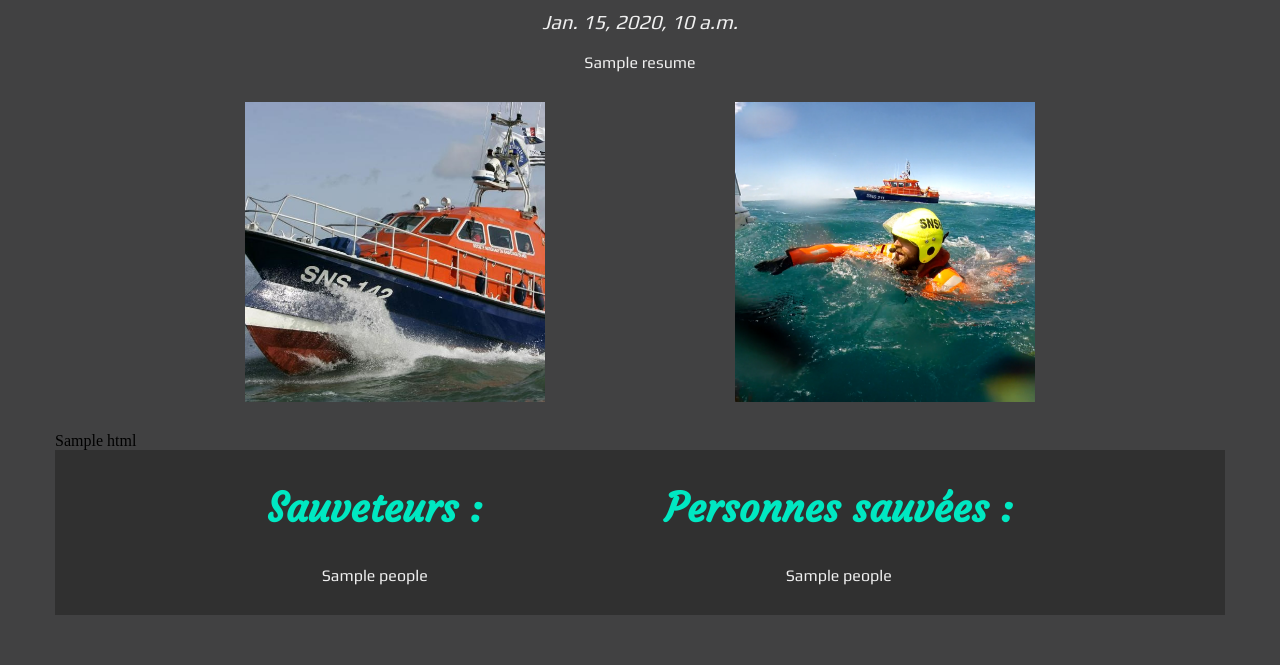
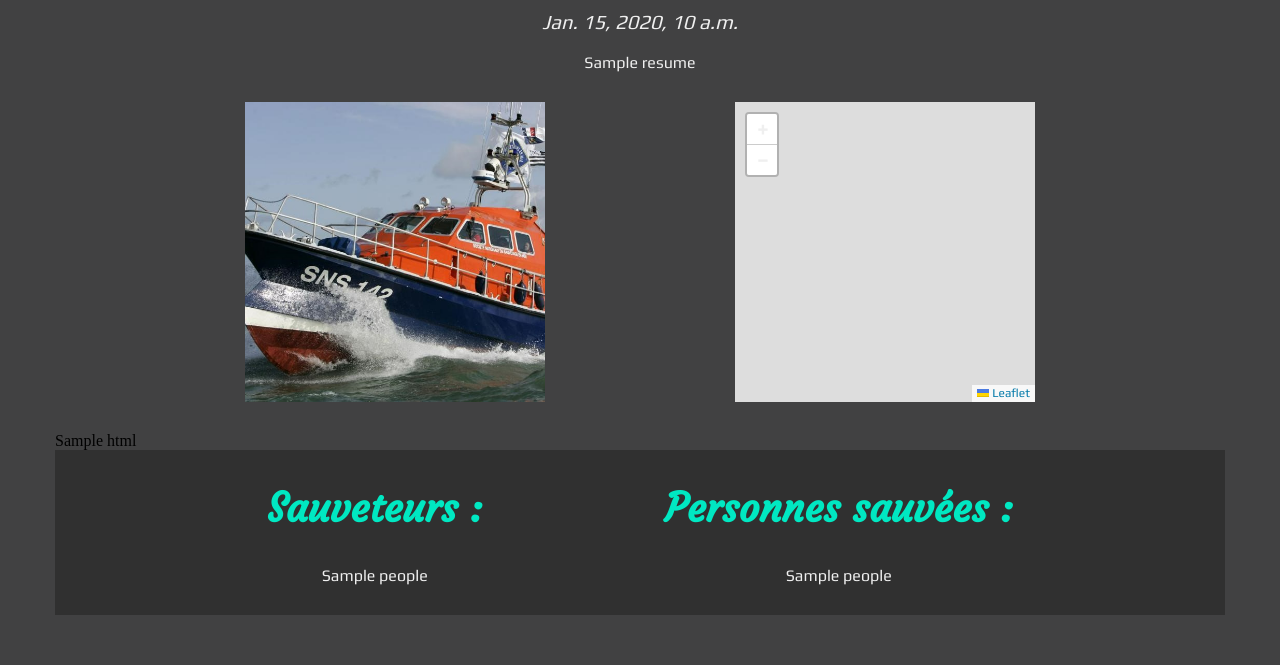
Before and after one commit to flifloo/nuitdelinfo-2021, a Django app: template templates/article/article.html in a window 1280 px wide. Shown: the part 185-850 px from the top of the page. Run offline with Django 3.2, Linux system fonts and the light colour scheme; the template is opened without the code that fills it: most values are stand-ins (such as "Sample title", 1, 10 or a date in 2020); some libraries are stand-ins or nearby versions.

Commit message:
Dynamic map

```diff
--- a/templates/article/article.html
+++ b/templates/article/article.html
@@ -8,7 +8,7 @@
         <p class="desc">{{ rescue.resume }}</p>
         <div class="pic-flex">
             <img src="{% static 'images/bateau.jpg' %}">
-            <img src="{% static 'images/sauvetage.png' %}">
+            <div id="map" style="width:300px; height:300px"></div>
         </div>
         <div class="content">
             {{ rescue.description.html | safe }}
@@ -30,6 +30,35 @@
 
 
     </section>
+    <script src="https://unpkg.com/leaflet@1.6.0/dist/leaflet.js" integrity="sha512-gZwIG9x3wUXg2hdXF6+rVkLF/0Vi9U8D2Ntg4Ga5I5BZpVkVxlJWbSQtXPSiUTtC0TjtGOmxa1AJPuV0CPthew==" crossorigin=""></script>
+    <script>
+        let map = L.map('map').setView([{{ rescue.location_long }}, {{ rescue.location_lat }}], 7);
+
+        const iconRetinaUrl = '{% static 'images/marker-icon-2x.png' %}';
+        const iconUrl = '{% static 'images/marker-icon.png' %}';
+        const shadowUrl = '{% static 'images/marker-shadow.png' %}';
+        const iconDefault = L.icon({
+            iconRetinaUrl,
+            iconUrl,
+            shadowUrl,
+            iconSize: [25, 41],
+            iconAnchor: [12, 41],
+            popupAnchor: [1, -34],
+            tooltipAnchor: [16, -28],
+            shadowSize: [41, 41]
+        });
+
+        L.Marker.prototype.options.icon = iconDefault;
+
+        let osmLayer = L.tileLayer('http://{s}.tile.osm.org/{z}/{x}/{y}.png', {
+            attribution: '© OpenStreetMap contributors',
+            maxZoom: 19
+        });
+
+        L.marker([{{ rescue.location_long }}, {{ rescue.location_lat }}]).addTo(map).bindPopup('{{ rescue.name }}');
+
+        map.addLayer(osmLayer);
+    </script>
 {% endblock %}
 
 
```
Also changed, not shown: templates/index.html (+19 -2 lines), static/images/marker-icon-2x.png (added), static/images/marker-icon.png (added), static/images/marker-shadow.png (added), 1 other file.
